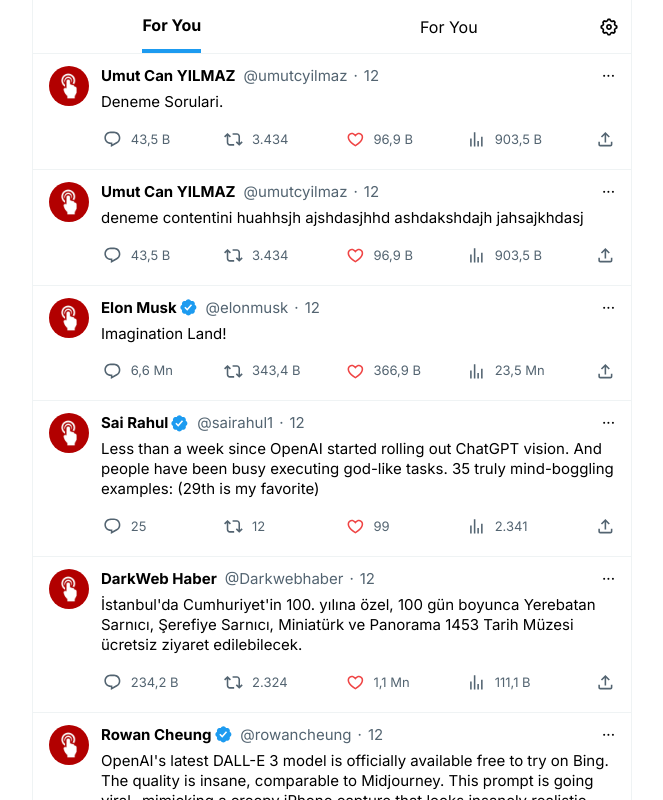
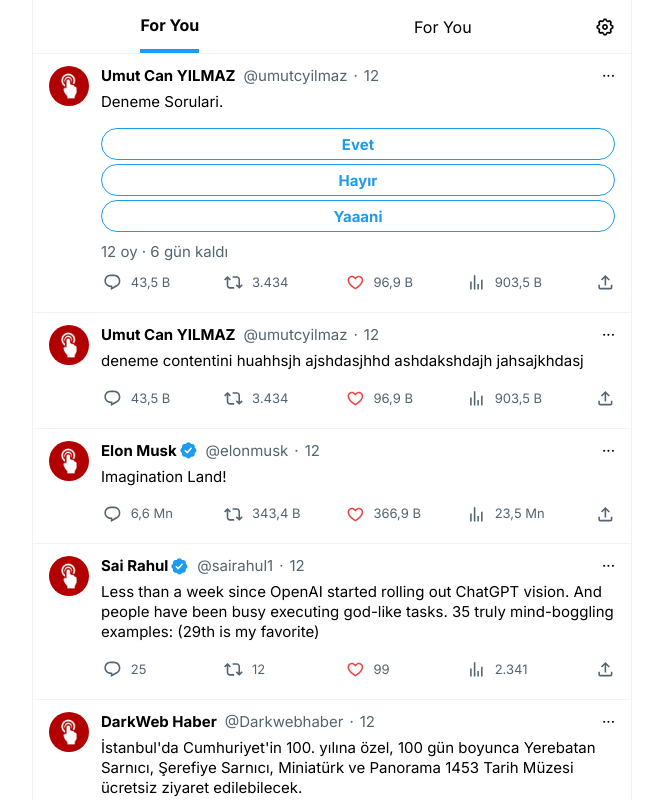
Before and after one commit to umutcyilmaz/case-twitter, a Next.js app: page / in a window 1280 px wide. Shown: the top 800 px of the page, without its empty margins (308-971 px from the left). Built offline with nearby package versions, Linux system fonts and the light colour scheme.

Commit message:
add poll post

```diff
--- a/src/components/Feed/index.tsx
+++ b/src/components/Feed/index.tsx
@@ -26,7 +26,7 @@
               For You
             </div>
           </Tabs.Trigger>
-          <button className="px-3 bg-white">
+          <button className="p-2 mx-2 bg-white hover:bg-hoverColor rounded-full">
             <svg viewBox="0 0 24 24" className="h-[20px]">
               <path d="M10.54 1.75h2.92l1.57 2.36c.11.17.32.25.53.21l2.53-.59 2.17 2.17-.58 2.54c-.05.2.04.41.21.53l2.36 1.57v2.92l-2.36 1.57c-.17.12-.26.33-.21.53l.58 2.54-2.17 2.17-2.53-.59c-.21-.04-.42.04-.53.21l-1.57 2.36h-2.92l-1.58-2.36c-.11-.17-.32-.25-.52-.21l-2.54.59-2.17-2.17.58-2.54c.05-.2-.03-.41-.21-.53l-2.35-1.57v-2.92L4.1 8.97c.18-.12.26-.33.21-.53L3.73 5.9 5.9 3.73l2.54.59c.2.04.41-.04.52-.21l1.58-2.36zm1.07 2l-.98 1.47C10.05 6.08 9 6.5 7.99 6.27l-1.46-.34-.6.6.33 1.46c.24 1.01-.18 2.07-1.05 2.64l-1.46.98v.78l1.46.98c.87.57 1.29 1.63 1.05 2.64l-.33 1.46.6.6 1.46-.34c1.01-.23 2.06.19 2.64 1.05l.98 1.47h.78l.97-1.47c.58-.86 1.63-1.28 2.65-1.05l1.45.34.61-.6-.34-1.46c-.23-1.01.18-2.07 1.05-2.64l1.47-.98v-.78l-1.47-.98c-.87-.57-1.28-1.63-1.05-2.64l.34-1.46-.61-.6-1.45.34c-1.02.23-2.07-.19-2.65-1.05l-.97-1.47h-.78zM12 10.5c-.83 0-1.5.67-1.5 1.5s.67 1.5 1.5 1.5c.82 0 1.5-.67 1.5-1.5s-.68-1.5-1.5-1.5zM8.5 12c0-1.93 1.56-3.5 3.5-3.5 1.93 0 3.5 1.57 3.5 3.5s-1.57 3.5-3.5 3.5c-1.94 0-3.5-1.57-3.5-3.5z"></path>
             </svg>
--- /dev/null
+++ b/src/components/features/Post/Poll/index.tsx
@@ -0,0 +1,88 @@
+import React, { useState } from "react";
+
+interface Answer {
+  id: number;
+  text: string;
+  votes: number;
+  voted: boolean;
+}
+
+interface PollData {
+  voted: boolean;
+  votes: number;
+  answers: Answer[];
+}
+
+interface PollProps {
+  poll: PollData;
+}
+
+const Poll: React.FC<PollProps> = ({ poll: pollData }) => {
+  const [poll, setPoll] = useState<PollData>(pollData);
+
+  const handleVote = (selectedAnswer: Answer) => {
+    setPoll(prevPoll => ({
+      ...prevPoll,
+      voted: true,
+      votes: prevPoll.votes + 1,
+      answers: prevPoll.answers.map(a => {
+        if (a.id === selectedAnswer.id) {
+          return {
+            ...a,
+            votes: a.votes + 1,
+            voted: true,
+          };
+        }
+        return a;
+      }),
+    }));
+  };
+
+  return (
+    <div className="mt-3 grid gap-1">
+      {!poll.voted &&
+        poll.answers.map(answer => (
+          <button
+            onClick={() => handleVote(answer)}
+            className="h-8 border border-1 border-primaryColor rounded-full hover:bg-hoverColor text-primaryColor font-bold transition-colors"
+            key={answer.id}
+          >
+            {answer.text}
+          </button>
+        ))}
+      {poll.voted &&
+        poll.answers.map((answer, index) => (
+          <div
+            className="h-8 flex  items-center justify-between relative overflow-hidden rounded-md px-2 z-[1]"
+            key={index}
+          >
+            <div
+              style={{ width: `${(answer.votes / poll.votes) * 100}%` }}
+              className={`${
+                answer?.voted ? "bg-primaryColor" : "bg-secondaryColor"
+              } absolute top-0 left-0 h-full opacity-50 z-[-1] `}
+            />
+            <div className="flex items-center gap-0.5 ">
+              {answer.text}
+              {answer?.voted && (
+                <svg
+                  viewBox="0 0 24 24"
+                  className="h-[1.25rem]"
+                  fill="currentColor"
+                >
+                  <path d="M12 3.75c-4.56 0-8.25 3.69-8.25 8.25s3.69 8.25 8.25 8.25 8.25-3.69 8.25-8.25S16.56 3.75 12 3.75zM1.75 12C1.75 6.34 6.34 1.75 12 1.75S22.25 6.34 22.25 12 17.66 22.25 12 22.25 1.75 17.66 1.75 12zM16.4 9.28l-5.21 7.15-4.1-3.27 1.25-1.57 2.47 1.98 3.97-5.47 1.62 1.18z" />
+                </svg>
+              )}
+            </div>
+            <div>{((answer.votes / poll.votes) * 100).toFixed(1) + "%"}</div>
+          </div>
+        ))}
+
+      <div className="text-secondaryColor mt-2">
+        {poll.votes} oy · 6 gün kaldı
+      </div>
+    </div>
+  );
+};
+
+export default Poll;
--- a/src/components/features/Post/index.tsx
+++ b/src/components/features/Post/index.tsx
@@ -2,6 +2,7 @@
 import Avatar from "@/components/ui/Avatar";
 import { numberFormat } from "@/lib/formats";
 import { useState } from "react";
+import Poll from "./Poll";
 
 interface PostProps {
   post: Object;
@@ -19,7 +20,7 @@
   };
 
   return (
-    <div className="px-4 py-3 gap-3 border-b border-borderColor flex relative before:absolute before:z-[-1] before:transition-colors before:opacity-50 before:inset-0 before:hover:bg-[#f7f9f9]">
+    <div className="px-4 py-3 gap-3 border-b border-borderColor hover:bg-hoverColor flex relative before:absolute before:z-[-1] before:transition-colors before:opacity-50 before:inset-0 before:hover:bg-[#f7f9f9]">
       <Avatar imageUrl={post.account.avatar} />
       <div className="flex-1">
         <header className="leading-5 flex justify-between items-center mb-0.5">
@@ -53,6 +54,8 @@
               __html: post.content.replace(/\n/g, "<br>"),
             }}
           />
+
+          {post.type === "poll" && <Poll poll={post.poll} />}
 
           <div className="flex -ml-1.5 mt-1.5 ">
             <div className="flex-1 group flex items-center gap-px cursor-pointer">
@@ -129,7 +132,7 @@
               </span>
             </div>
 
-            <div className="w-[2.172rem] h-[2.172rem] transition-colors flex items-center justify-end text-secondaryColor hover:bg-[#1d9bf01a] rounded-full hover:text-[#1d9bf0] cursor-pointer">
+            <div className="w-[2.172rem] h-[2.172rem] transition-colors flex items-center justify-end text-secondaryColor  hover:text-[#1d9bf0] cursor-pointer">
               <svg viewBox="0 0 24 24" className="h-[1.172rem]">
                 <path
                   fill="currentColor"
--- a/src/components/ui/Tabs/index.tsx
+++ b/src/components/ui/Tabs/index.tsx
@@ -12,7 +12,7 @@
 export const Root: FC<TabsProps> = (props) => {
   return (
     <Tabs.Root
-      className="flex flex-col w-full hover:bg-[#f7f9f9]"
+      className="flex flex-col w-full "
       {...props}
     >
       {props.children}
```
